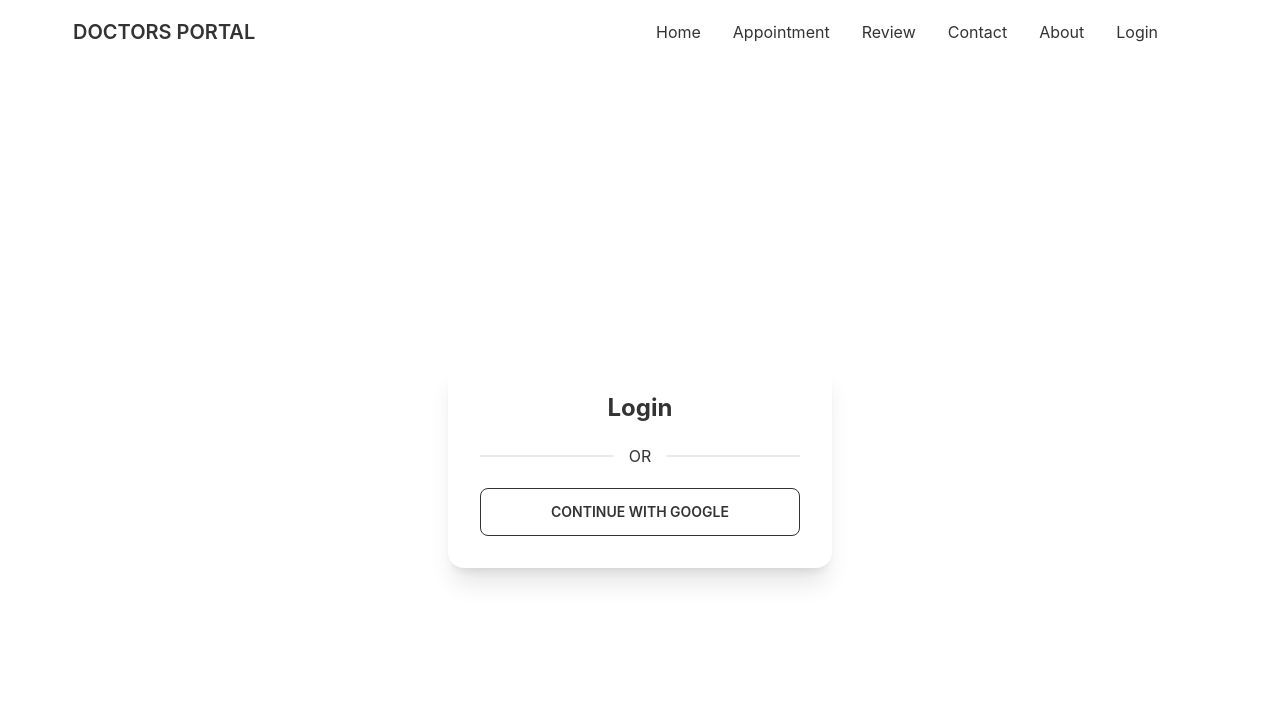
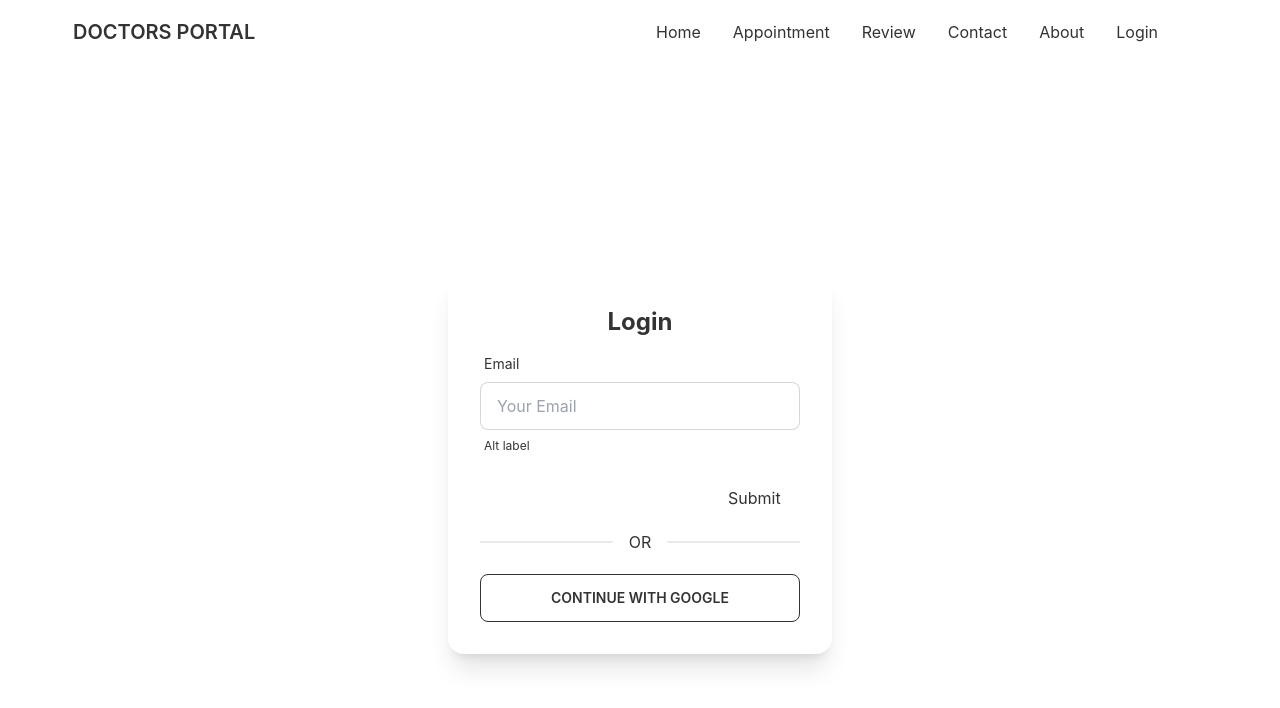
Before and after one commit to Misrat121/doctor-portal, a React (Create React App) app: page /login in a window 1280 px wide. Shown: the top 708 px of the page. Built offline with nearby package versions, Linux system fonts and the light colour scheme; no server answers.

Commit message:
login form added

```diff
--- a/package.json
+++ b/package.json
@@ -13,6 +13,7 @@
     "react-day-picker": "^8.0.4",
     "react-dom": "^18.1.0",
     "react-firebase-hooks": "^5.0.3",
+    "react-hook-form": "^7.31.1",
     "react-router-dom": "^6.3.0",
     "react-scripts": "5.0.1",
     "web-vitals": "^2.1.4"
--- a/src/Pages/Login/Login.js
+++ b/src/Pages/Login/Login.js
@@ -1,20 +1,55 @@
 import React from "react";
 import { useSignInWithGoogle } from "react-firebase-hooks/auth";
 import auth from "../../firebase.init";
+import { useForm } from "react-hook-form";
 
 const Login = () => {
   const [signInWithGoogle, user, loading, error] = useSignInWithGoogle(auth);
+  const {
+    register,
+    formState: { errors },
+    handleSubmit,
+  } = useForm();
 
   if (user) {
     console.log(user);
   }
+
+  const onSubmit = (data) => console.log(data);
 
   return (
     <div className="flex h-screen justify-center items-center">
       <div className="card w-96 bg-base-100 shadow-xl">
         <div className="card-body">
           <h2 className="text-center text-2xl font-bold">Login</h2>
+          <form onSubmit={handleSubmit(onSubmit)}>
+            <div class="form-control w-full max-w-xs">
+              <label class="label">
+                <span class="label-text">Email</span>
+              </label>
+              <input
+                type="email"
+                placeholder="Your Email"
+                class="input input-bordered w-full max-w-xs"
+                {...register("email", {
+                  pattern: {
+                    value: /[A-Za-z]{3}/,
+                    message: "error message",
+                  },
+                })}
+              />
+              <label class="label">
+                <span class="label-text-alt">Alt label</span>
+              </label>
+            </div>
+            <input />
+            {errors.firstName?.type === "required" && "First name is required"}
 
+            <input {...register("lastName", { required: true })} />
+            {errors.lastName && "Last name is required"}
+
+            <input type="submit" />
+          </form>
           <div className="divider">OR</div>
           <button
             onClick={() => signInWithGoogle()}
```
Also changed, not shown: 1 other file (tests, documents, lock files or other folders).
